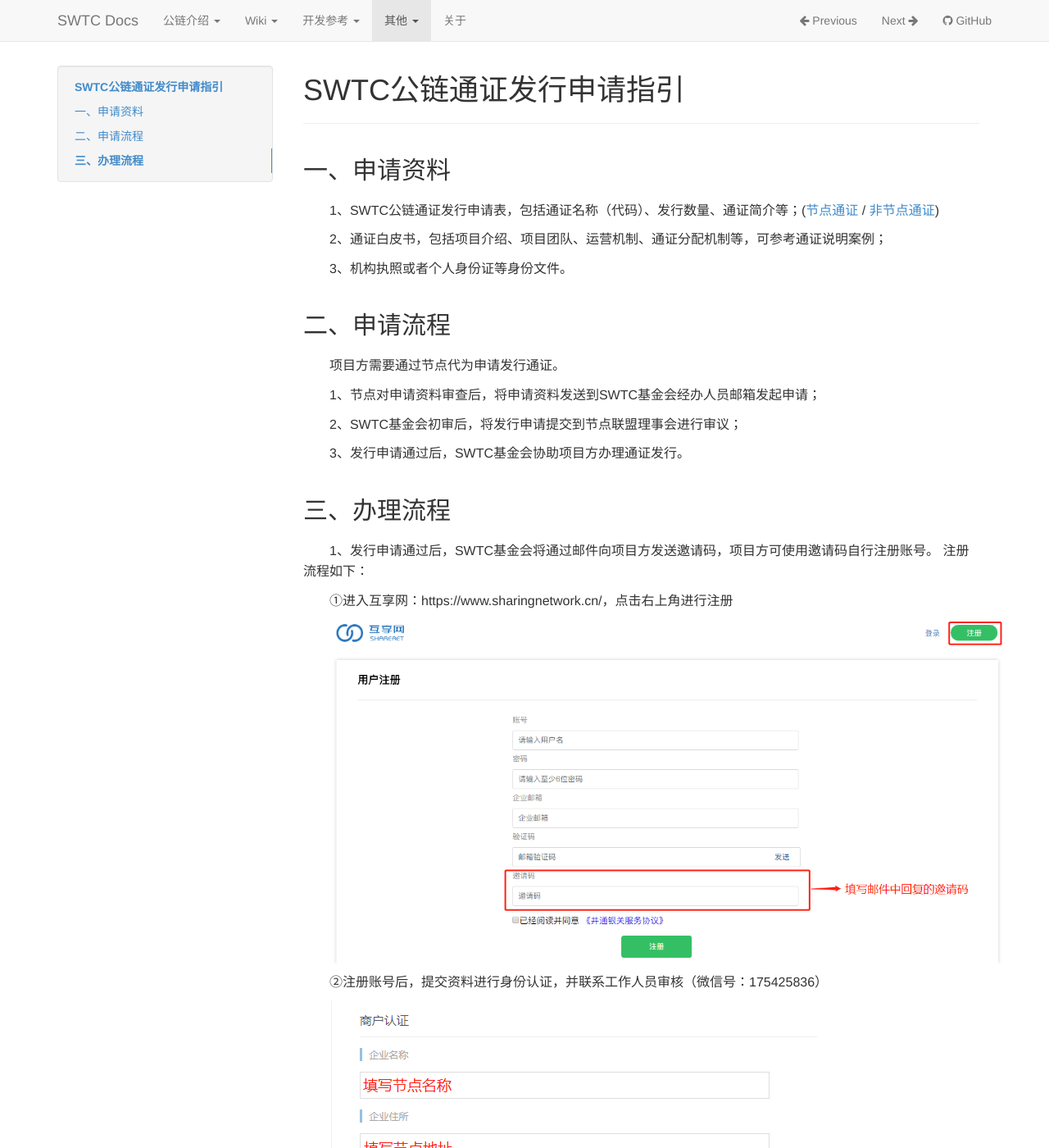
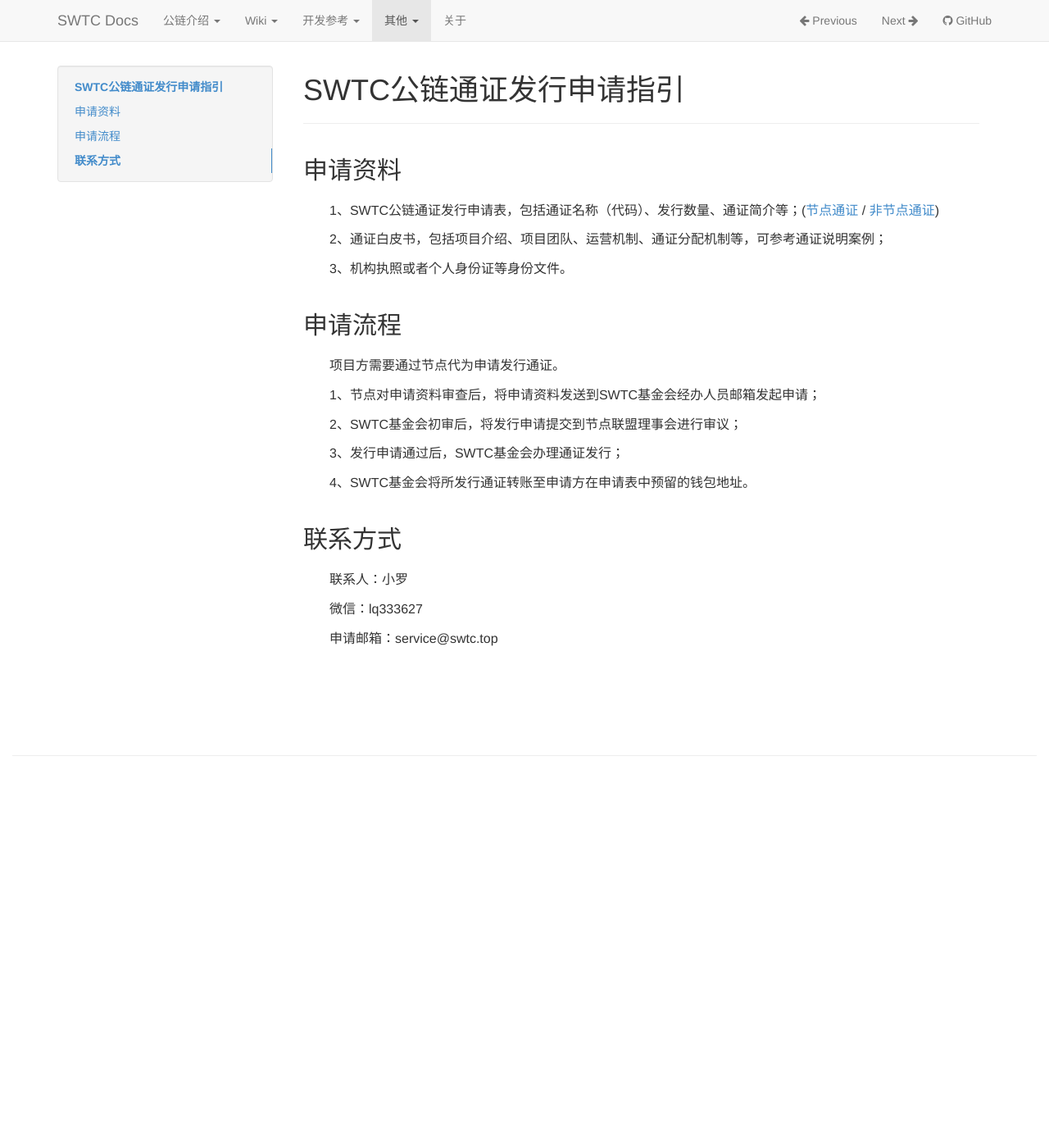
Before and after one commit to penlylu/swtcdocs, an MkDocs documentation site: the page built from docs/tutorial/token_issue.md, in a window 1280 px wide and 1400 px high. Shown: the whole window at 82% size. Built offline with MkDocs 1.6.1, drawn with Linux system fonts in a browser that asks for light colours; old or Windows-style settings are respelled for this version of MkDocs; some of the changed text lies outside the part shown.

Commit message:
Update token_issue.md

```diff
--- a/docs/tutorial/token_issue.md
+++ b/docs/tutorial/token_issue.md
@@ -2,7 +2,7 @@
 
 ***
 
-## 一、申请资料
+## 申请资料
 
 1、SWTC公链通证发行申请表，包括通证名称（代码）、发行数量、通证简介等；([节点通证](./tokenapply1.docx) / [非节点通证](./tokenapply.docx))
 
@@ -10,7 +10,7 @@
 
 3、机构执照或者个人身份证等身份文件。
 
-## 二、申请流程
+## 申请流程
 
 项目方需要通过节点代为申请发行通证。
 
@@ -18,27 +18,14 @@
 
 2、SWTC基金会初审后，将发行申请提交到节点联盟理事会进行审议；
 
-3、发行申请通过后，SWTC基金会协助项目方办理通证发行。
+3、发行申请通过后，SWTC基金会办理通证发行；
 
-## 三、办理流程
+4、SWTC基金会将所发行通证转账至申请方在申请表中预留的钱包地址。
 
-1、发行申请通过后，SWTC基金会将通过邮件向项目方发送邀请码，项目方可使用邀请码自行注册账号。
-注册流程如下：
+## 联系方式
 
-①进入互享网：https://www.sharingnetwork.cn/，点击右上角进行注册
+联系人：小罗
 
-![avatar](./pic/register.png)
+微信：lq333627
 
-②注册账号后，提交资料进行身份认证，并联系工作人员审核（微信号：175425836）
-
-![avatar](./pic/verify.png)
-
-③通过身份认证后即可申请发行通证，申请时需要填写通证名称、通证类型、起止日期、通证LOGO、通证描述等信息，提交后请联系工作人员后台确认。
-
-![avatar](./pic/apply-tum.png)
-
-④工作人员后台确认后，用户可发行通证，填写发行数量和接收钱包地址，建议填写SWTC钱包的实名地址。
-
-![avatar](./pic/issue-tum.png)
-
-2、发行完毕后，如需在SWTC钱包开通转账功能，请填写SWTC钱包通证资料，并提供资料中要求的LOGO格式文件，将资料和LOGO发送到SWTC钱包运营邮箱：yangzhiqiang@jingtum.com，并抄送SWTC钱包客服邮箱：guxiaohong@jingtum.com，邮件标题中请注明：XX通证开通通证转账功能，工作人员收到邮件后将在一周内进行开通。
+申请邮箱：service@swtc.top
```
